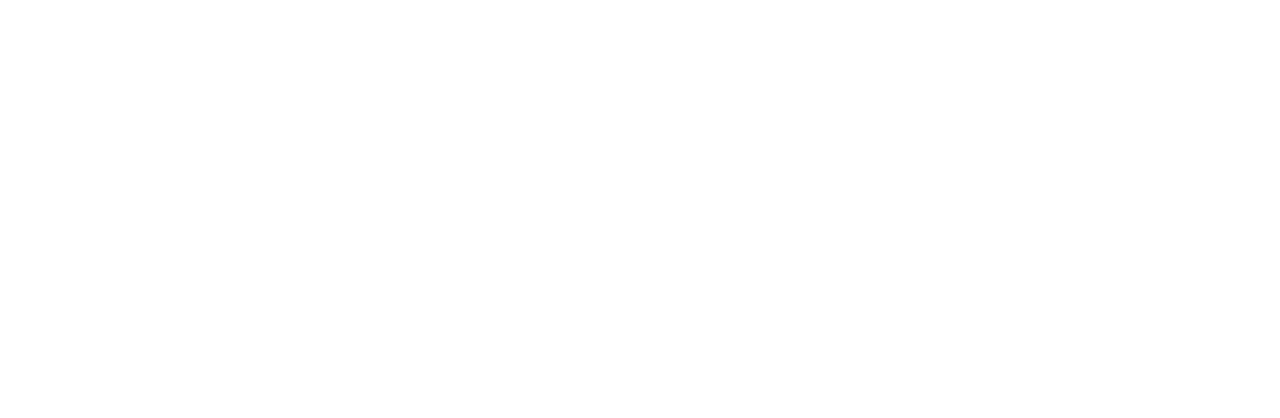
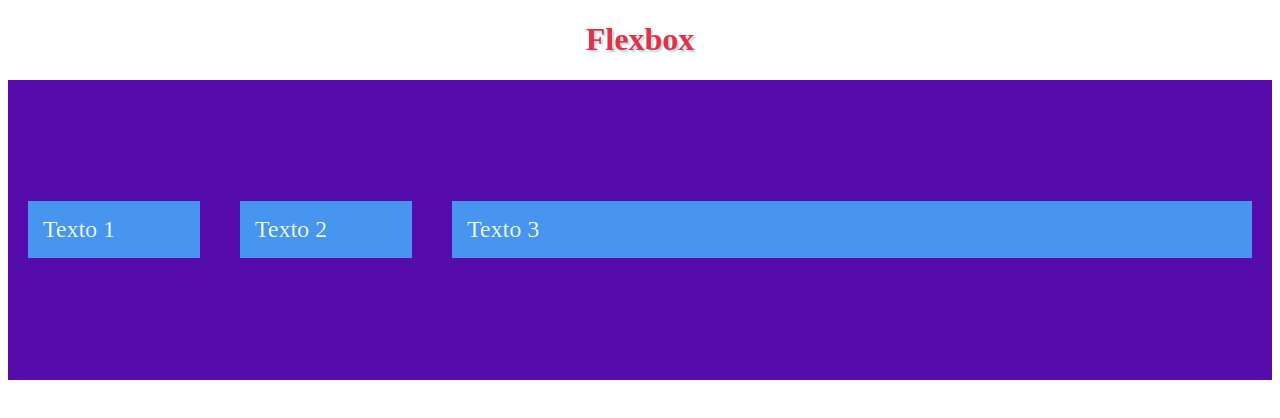
Before and after one commit to 109525/Flexbox, a plain HTML site: page index.html in a window 1280 px wide. Drawn offline with Linux system fonts and the light colour scheme.

Commit message:
se realizan cambios con flexbox

```diff
--- a/css/styles.css
+++ b/css/styles.css
@@ -0,0 +1,24 @@
+h1{
+    text-align: center;
+    text-shadow: 2px 2px 2px #a8dadc;
+    color: #e63046;
+}
+div.contenedor{
+    display: flex;
+    background-color: #560bad;
+    /* flex-direction: column-reverse; */
+    /* flex-direction: row;
+    flex-wrap: wrap; */
+    flex-flow: row wrap;
+    justify-content: center;
+    height: 300px;
+    align-items: center;
+    align-content: center;
+}
+div.contenedor > p{
+    background-color: #4895ef;
+    color: #f1faee;
+    margin: 20px;
+    padding: 15px;
+    font-size: 1.5em;
+}
--- a/index.html
+++ b/index.html
@@ -8,6 +8,14 @@
     <link rel="stylesheet" href="/css/styles.css">
 </head>
 <body>
-
+    <h1>Flexbox</h1>
+    <div class="contenedor">
+        <p style="flex-grow: 1;">Texto 1</p>
+        <p style="flex-grow: 1;">Texto 2</p>
+        <p style="flex-grow: 10;">Texto 3</p>
+        <!-- <p>Texto 4</p>
+        <p>Texto 5</p>
+        <p>Texto 6</p>  -->
+    </div>
 </body>
 </html>
```
